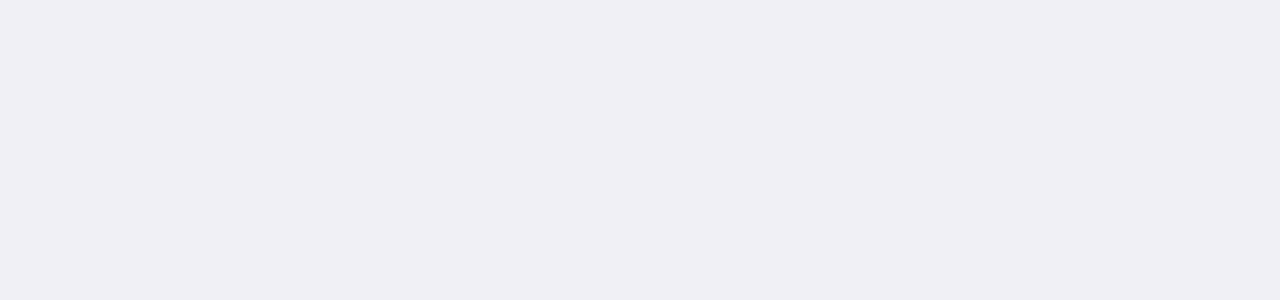
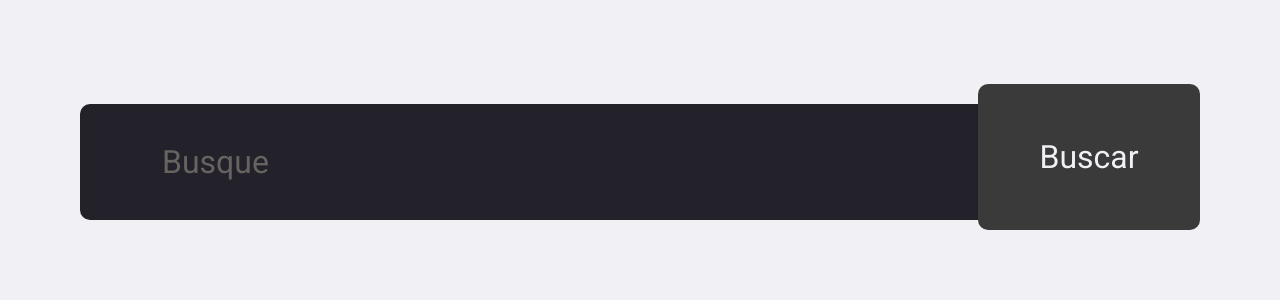
Before and after one commit to helenapaixao/vagasExplorer, a React (Create React App) app: page /search in a window 1280 px wide. Shown: the top 300 px of the page. Built offline with nearby package versions, Linux system fonts and the light colour scheme.

Commit message:
fix: search

```diff
--- a/src/pages/Search/index.tsx
+++ b/src/pages/Search/index.tsx
@@ -43,18 +43,18 @@ const Search: React.FC = () => {
         }
 
         try {
-            const searchResult = await api.get(`search/${query}`);
+            const searchResult = await api.get(`react-brasil/vagas/${query}`);
             setResult(searchResult.data);
 
             setLastQuery(query);
             setQuery("");
             setInputError("");
 
-            if (searchResult.length === 0) {
+            /* if (searchResult.length === 0) {
                 setInputError(`No results found for ${query}`);
-            }
+            } */
         } catch (err) {
-            setInputError("Ops, something bad happend.");
+            setInputError("Ops, algo não está certo.");
         }
     }
 
@@ -68,7 +68,7 @@ const Search: React.FC = () => {
                             name="text"
                             value={query}
                             onChange={(e) => setQuery(e.target.value)}
-                            placeholder="Busque algum filme(genêro,ano)"
+                            placeholder="Busque"
                         />
 
                         <Button type="submit">Buscar</Button>
@@ -79,12 +79,12 @@ const Search: React.FC = () => {
 
                 {inputError && <Error>{inputError}</Error>}
 
-                {result.length > 0 && (
+              {/*   {result > 0 && (
 
                         <h1>Resultados para: {lastQuery}</h1>
 
 
-                )}
+                )} */}
             </Container>
         </>
     );
--- a/src/routes/index.tsx
+++ b/src/routes/index.tsx
@@ -10,7 +10,7 @@ const Routes: React.FC = () => (
   <Switch>
     <Route exact path="/" component={Home} />
     <Route exact path="/dashboard" component={Dashboard} />
-    <Route exact path="search" component={Search} />
+    <Route exact path="/search" component={Search} />
     <Route path="/repository/:repository+" component={Repository} />
   </Switch>
 );
```
